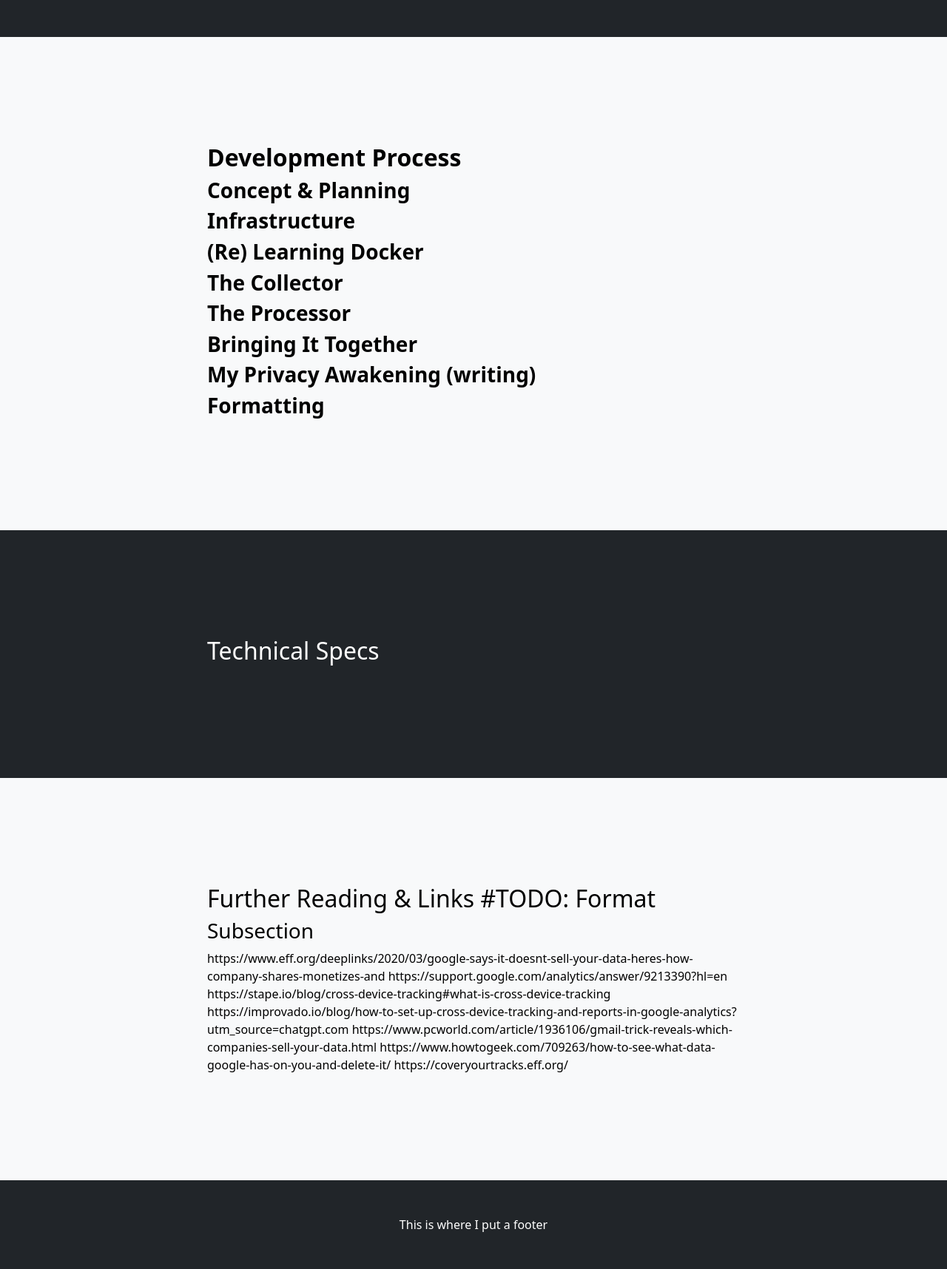
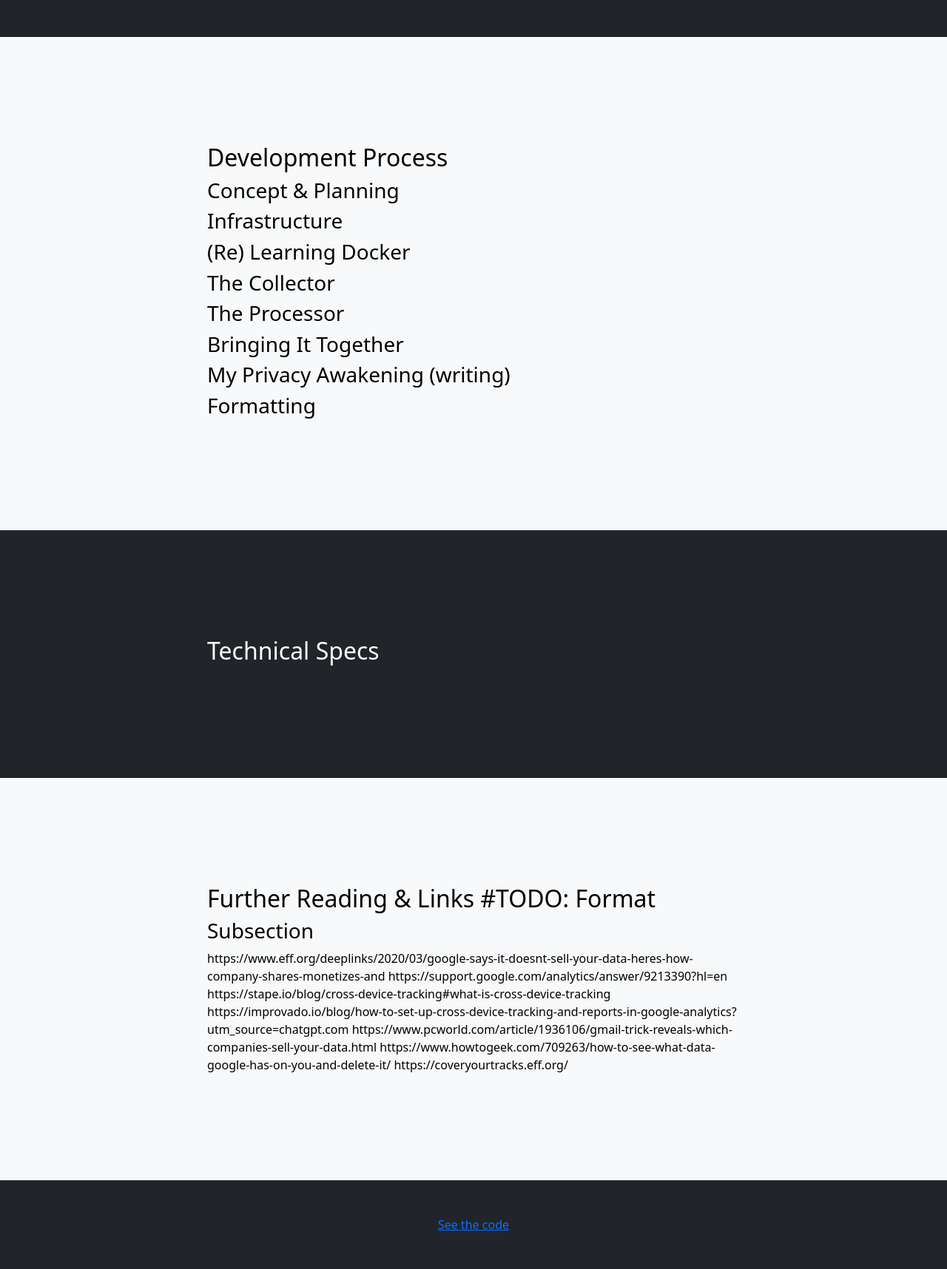
Before and after one commit to CPettifo/headers, a Flask app: template services/collector/templates/index.html in a window 1280 px wide. Shown: the part 3486-5202 px from the top of the page at 74% size. Run offline with Flask 3, Linux system fonts and the light colour scheme; the template is opened without the code that fills it, so the values that code supplies are empty.

Commit message:
remove bold styling from subheaders & add GitHub link to footer

```diff
--- a/services/collector/templates/index.html
+++ b/services/collector/templates/index.html
@@ -161,23 +161,23 @@
             <div class="container px-4">
                 <div class="row gx-4 justify-content-center">
                     <div class="col-lg-8">
-                        <h2 class="fw-bolder">Development Process</h2>
+                        <h2>Development Process</h2>
 
-                        <h3 class="fw-bolder">Concept & Planning</h3>
+                        <h3>Concept & Planning</h3>
 
-                        <h3 class="fw-bolder">Infrastructure</h3>
+                        <h3>Infrastructure</h3>
 
-                        <h3 class="fw-bolder">(Re) Learning Docker</h3>
+                        <h3>(Re) Learning Docker</h3>
 
-                        <h3 class="fw-bolder">The Collector</h3>
+                        <h3>The Collector</h3>
 
-                        <h3 class="fw-bolder">The Processor</h3>
+                        <h3>The Processor</h3>
 
-                        <h3 class="fw-bolder">Bringing It Together</h3>
+                        <h3>Bringing It Together</h3>
 
-                        <h3 class="fw-bolder">My Privacy Awakening (writing)</h3>
+                        <h3>My Privacy Awakening (writing)</h3>
 
-                        <h3 class="fw-bolder">Formatting</h3>
+                        <h3>Formatting</h3>
                     </div>
                 </div>
             </div>
@@ -214,7 +214,7 @@
 
         <!-- Footer-->
         <footer class="text-bg-dark py-5 bg-dark">
-            <div class="container px-4"><p class="m-0 text-center">This is where I put a footer</p></div>
+            <div class="container px-4"><p class="m-0 text-center"><a href="https://github.com/CPettifo/headers">See the code</a></p></div>
         </footer>
         <!-- Bootstrap core JS-->
         <script src="https://cdn.jsdelivr.net/npm/bootstrap@5.2.3/dist/js/bootstrap.bundle.min.js"></script>
```
